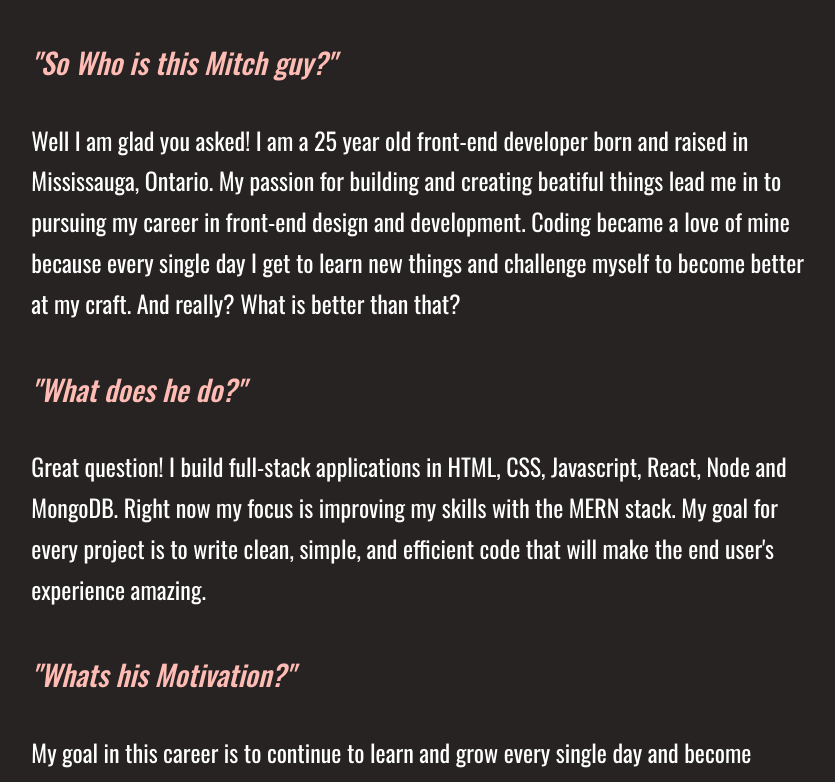
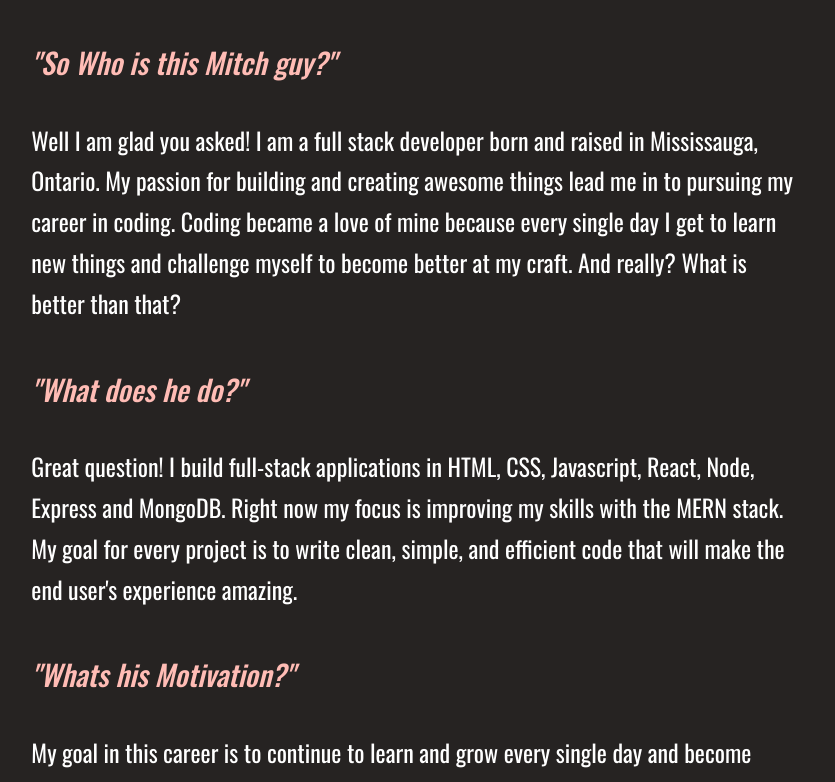
Before and after one commit to MitchRose976/portfolio-site, a React (Create React App) app: page / in a window 1280 px wide. Shown: the part 757-1539 px from the top of the page, without its empty margins (222-1057 px from the left). Built offline with nearby package versions, Linux system fonts and the light colour scheme; the HTML template or start-up script is replaced by a standard one.

Commit message:
fixed a few mistakes

```diff
--- a/src/components/about/About.js
+++ b/src/components/about/About.js
@@ -10,17 +10,16 @@
       <Header>About</Header>
       <SubHeader>"So Who is this Mitch guy?"</SubHeader>
       <Text>
-        Well I am glad you asked! I am a 25 year old front-end developer born
+        Well I am glad you asked! I am a full stack developer born
         and raised in Mississauga, Ontario. My passion for building and creating
-        beatiful things lead me in to pursuing my career in front-end design and
-        development. Coding became a love of mine because every single day I get
+        awesome things lead me in to pursuing my career in coding. Coding became a love of mine because every single day I get
         to learn new things and challenge myself to become better at my craft.
         And really? What is better than that?
       </Text>
       <SubHeader>"What does he do?"</SubHeader>
       <Text>
         Great question! I build full-stack applications in
-        HTML, CSS, Javascript, React, Node and MongoDB. Right now my focus is improving my skills with the MERN stack. My goal for every project is to write clean, simple, and efficient code that will make the end user's experience amazing.
+        HTML, CSS, Javascript, React, Node, Express and MongoDB. Right now my focus is improving my skills with the MERN stack. My goal for every project is to write clean, simple, and efficient code that will make the end user's experience amazing.
       </Text>
       <SubHeader>"Whats his Motivation?"</SubHeader>
       <Text>
```
